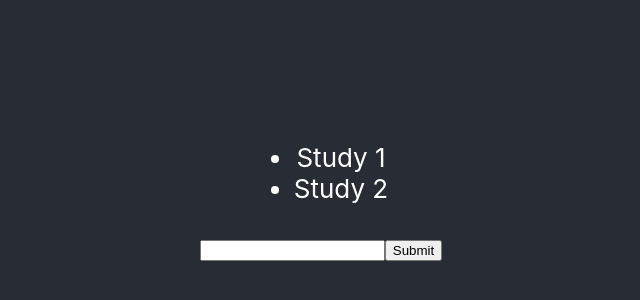
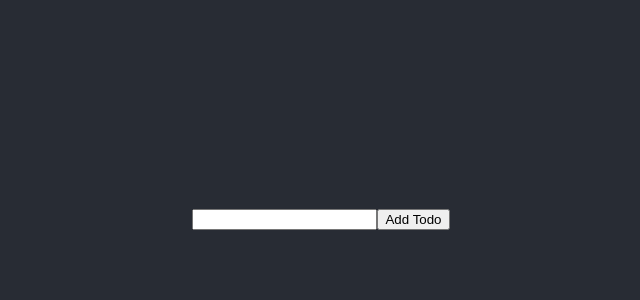
Before and after one commit to AjaySankar/react-todos, a React (Create React App) app: page / in a window 1280 px wide. Shown: the part 212-512 px from the top of the page, without its empty margins (319-959 px from the left). Built offline with nearby package versions, Linux system fonts and the light colour scheme.

Commit message:
added create todo functionality

```diff
--- a/src/App.js
+++ b/src/App.js
@@ -5,12 +5,14 @@ import TodoForm from './components/TodoForm'
 
 function App() {
   const [todos, addTodos] = useState([])
-  const testTodos = [{'id': 1, 'task': 'Study 1', 'completed': true},{'id': 2, 'task': 'Study 2', 'completed': true}];
+  function addTodo(newTodo) {
+    addTodos([...todos, newTodo])
+  }
   return (
     <div className="App">
       <header className="App-header">
-        <TodoList todos={testTodos}/>
-        <TodoForm/>
+        <TodoList todos={todos}/>
+        <TodoForm addTodo={addTodo}/>
       </header>
     </div>
   );
--- a/src/components/TodoForm.js
+++ b/src/components/TodoForm.js
@@ -1,19 +1,27 @@
 import React, { useState } from 'react';
-import Todo from './Todo';
+import { v4 as uuidv4 } from 'uuid';
 
-const TodoForm = () => {
-    const [todo, setTodo] = useState({
+const TodoForm = ({addTodo}) => {
+    const defualtTodo = {
         id: "",
         task:"",
         completed: false
-    })
+    }
+    const [todo, setTodo] = useState(defualtTodo)
     function handleChange(e){
-        window.console.log(e.target.value)
         setTodo({...todo, ...{'task':e.target.value}})
     }
-    return <form>
-        <input type="text" value = {todo.task} onChange={handleChange}/>
-        <input type="submit"/>
+    function handleSubmit(e){
+        e.preventDefault();
+        const {task=""} = todo
+        if(task.length > 0) {
+            addTodo({...todo, ...{id: uuidv4()}})
+            setTodo({...defualtTodo})
+        }
+    }
+    return <form onSubmit={handleSubmit}>
+        <input type="text" value={todo.task} onChange={handleChange}/>
+        <input type="submit" value="Add Todo"/>
     </form>
 }
 
```
